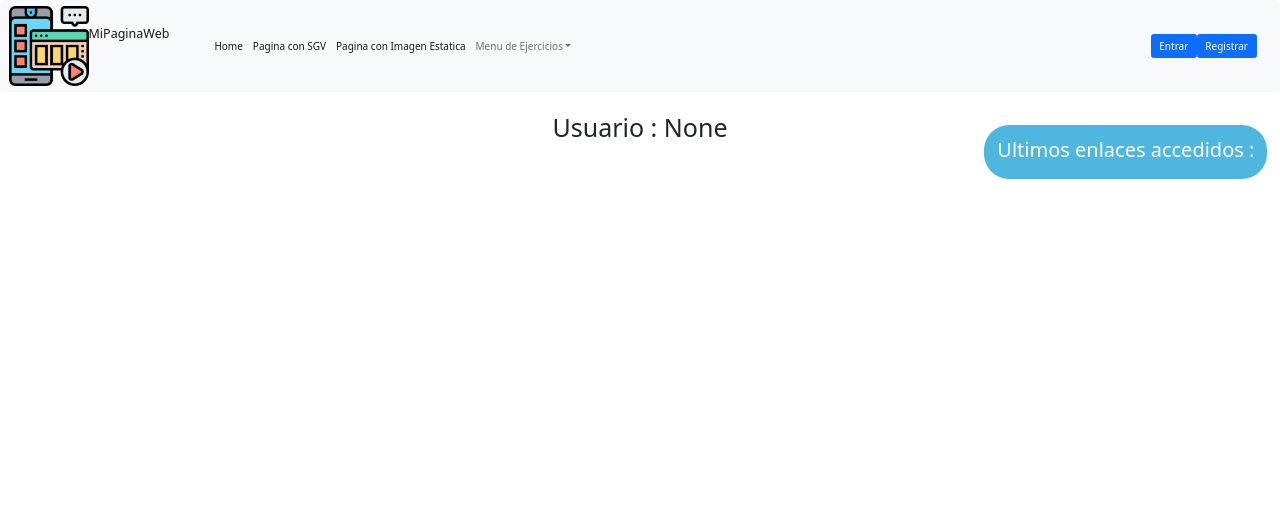
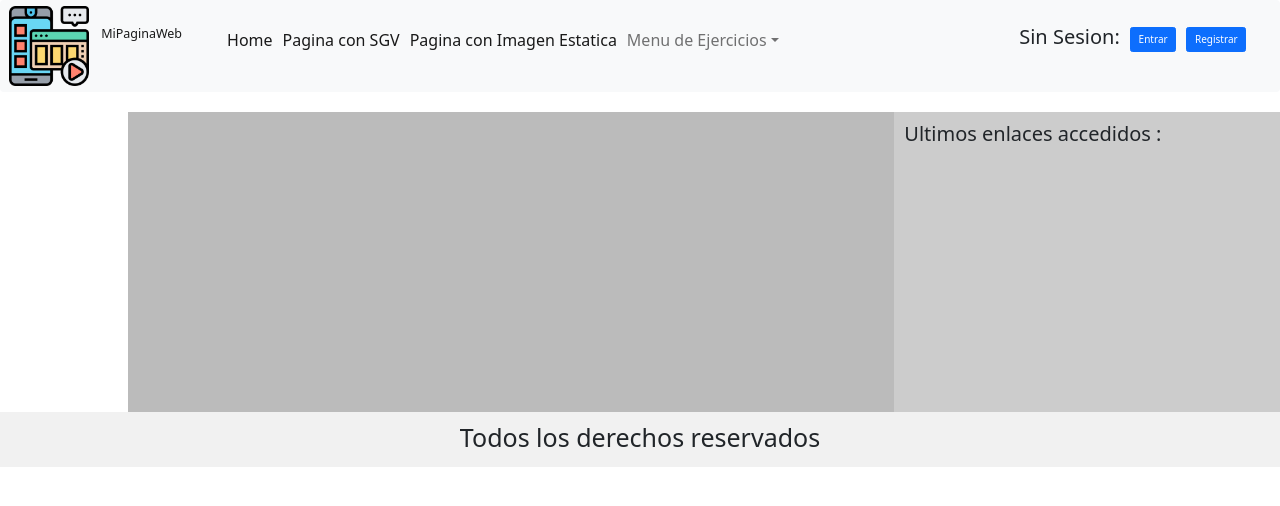
Before and after one commit to eyehalcon97/DAI, a Flask app: page / in a window 1280 px wide. Shown: the top 506 px of the page. Run offline with Flask 2, Linux system fonts and the light colour scheme; parts of the project's set-up code (start-up, migrations or seed data) failed here and were passed over; some libraries are stand-ins or nearby versions.

Commit message:
finalizando css

```diff
--- a/practica2/app/app.py
+++ b/practica2/app/app.py
@@ -15,7 +15,7 @@ app.secret_key = "vjepmewawfew"
 def index():
     nombre = request.cookies.get('nombre')
     pagina = 'Home'
-    link = '/'
+    link = 'index'
     visitado = leerhistorial()
 
     return enviarcookie(render_template('index.html',nombre=nombre,visitado=visitado),None,pagina,link)
@@ -24,22 +24,24 @@ def index():
 @app.errorhandler(404)
 def page_not_found(error):
     nombre = request.cookies.get('nombre')
+    visitado = leerhistorial()
     solucion = 'Pagina no encontrada, por favor, verifique el enlace'
-    #visitado = ultimavisita('error','','','')
-    return render_template('index.html',solucion=solucion,nombre=nombre)
+    return render_template('index.html',solucion=solucion,nombre=nombre,visitado=visitado)
 
 # Pagina estatica con imagen
 @app.route('/estatica')
 def gato():
     nombre = request.cookies.get('nombre')
-    #visitado = ultimavisita('estatica','gato','')
-    foto = '/static/images/gato.jpg alt="Gato"'
-    return render_template('gato.html',foto=foto,nombre=nombre)
+    pagina = 'Imagen Estatica'
+    link = 'gato'
+    visitado = leerhistorial()
+    foto = '/static/images/gato.jpg alt="Gato" '
+    return enviarcookie(render_template('gato.html',foto=foto,nombre=nombre,visitado=visitado),None,pagina,link)
 
 @app.route('/entrar' , methods=['GET', 'POST'] )
 def entrar():
     nombre = request.cookies.get('nombre')
-    #visitado = ultimavisita('entrar','entrar','')
+    visitado = leerhistorial()
     if request.method == 'POST':
         nombre = request.form['nombre']
         pws = request.form['pws']
@@ -47,51 +49,49 @@ def entrar():
         if pws == model.leerbd(nombre):
             solucion = 'Bienvenido : ' + str(nombre)
 
-
-            return enviarcookie(render_template('index.html',solucion=solucion,nombre=nombre),nombre)
+            return enviarcookie(render_template('index.html',solucion=solucion,nombre=nombre,visitado=visitado),nombre)
         else:
             if model.exiteuser(nombre):
                 solucion = 'La contraseña es incorrecta'
-                return enviarcookie( render_template('entrar.html',solucion=solucion))
+                return render_template('entrar.html',solucion=solucion,visitado=visitado)
             else:
                 solucion = 'El usuario no existe'
-                return enviarcookie(render_template('entrar.html',solucion=solucion))
+                return render_template('entrar.html',solucion=solucion,visitado=visitado)
 
     else:
         if nombre == None:
-            return enviarcookie(render_template('entrar.html'),'')
+            return render_template('entrar.html',visitado=visitado)
         else:
             solucion = 'El usuario ya esta logueado '
-            return enviarcookie(render_template('index.html',solucion=solucion,nombre=nombre))
+            return render_template('index.html',solucion=solucion,nombre=nombre,visitado=visitado)
 
 @app.route('/registrar' , methods=['GET', 'POST'] )
 def registrar():
     nombre = request.cookies.get('nombre')
-    #visitado = ultimavisita('registrar','registrar','')
+    visitado = leerhistorial()
     if request.method == 'POST':
         nombre = request.form['nombre']
         psw = request.form['pws']
 
         if model.exiteuser(nombre):
             solucion = 'El usuario ya existe, Introduce un nuevo nombre de Usuario :'
-            return render_template('registrar.html',solucion=solucion)
+            return render_template('registrar.html',solucion=solucion,visitado=visitado)
         else:
             if model.nuevousuario(nombre,psw):
                 solucion = ' Se ha creado el usuario : ' + str(nombre)
-                resp = make_response(render_template('index.html',solucion=solucion,nombre=nombre))
-                resp.set_cookie('nombre',nombre)
-                return resp
+                return enviarcookie(make_response(render_template('index.html',solucion=solucion,nombre=nombre,visitado=visitado),nombre))
     else:
         if nombre == None:
             solucion = 'Registro de nuevo usuario : '
-            return render_template('registrar.html',solucion=solucion)
+            return render_template('registrar.html',solucion=solucion,visitado=visitado)
         else :
             solucion = 'El usuario ya esta logueado '
-            return render_template('index.html',solucion=solucion,nombre=nombre)
+            return render_template('index.html',solucion=solucion,nombre=nombre,visitado=visitado)
 
 @app.route('/modificar' , methods=['GET', 'POST'] )
 def modificar():
     nombre = request.cookies.get('nombre')
+    visitado = leerhistorial()
     password = model.leerbd(nombre)
     if request.method == 'POST':
         nombrenuevo = request.form['nombre']
@@ -99,26 +99,26 @@ def modificar():
 
         if nombre != nombrenuevo and model.exiteuser(nombrenuevo):
             solucion = 'El usuario ya existe, Introduce otro nombre de Usuario : '
-            return enviarcookie(render_template('modificar.html',solucion=solucion))
+            return render_template('modificar.html',solucion=solucion,visitado=visitado)
         else:
             if model.modificar(nombre,nombrenuevo,psw):
                 nombre = nombrenuevo
                 solucion = ' Se han modificado los datos del usuario : ' + str(nombre)
-                #resp = make_response(render_template('index.html',solucion=solucion,nombre=nombre))
-                #resp.set_cookie('nombre',nombre)
-                return enviarcookie(render_template('index.html',solucion=solucion,nombre=nombre),nombre)
+                return enviarcookie(render_template('index.html',solucion=solucion,nombre=nombre,visitado=visitado),nombre)
     else:
         if nombre == None:
             solucion = 'No ha iniciado Sesion'
-            return enviarcookie(render_template('modificar.html',solucion=solucion))
+            return render_template('modificar.html',solucion=solucion,visitado=visitado)
         else :
             solucion = 'Modifique el Usuario '
-            return enviarcookie(render_template('modificar.html',solucion=solucion,nombre=nombre,psw=password),nombre)
+            return render_template('modificar.html',solucion=solucion,nombre=nombre,psw=password,visitado=visitado)
 
 @app.route('/pedirdatos/<cadena>' , methods=['GET', 'POST'] )
 def pedirdatos(cadena):
     nombre = request.cookies.get('nombre')
-    #visitado = ultimavisita('pedirdatos','pedirdatos',cadena)
+    pagina = 'Pedir datos de : ' + str(cadena)
+    link = 'pedirdatos'
+    visitado = leerhistorial()
     if request.method == 'POST':
         datos = request.form['datos']
         if cadena == 'ordenacion':
@@ -131,14 +131,16 @@ def pedirdatos(cadena):
             return valido(datos)
 
     else:
-        return render_template('pedirdatos.html',cadena=cadena,nombre=nombre)
+        return enviarcookie(render_template('pedirdatos.html',cadena=cadena,nombre=nombre,visitado=visitado),None,pagina,link,cadena)
 
 
 # Pagina con dibujos aleatorios
 @app.route('/sgv')
 def sgv():
     nombre = request.cookies.get('nombre')
-    #visitado = ultimavisita('sgv','sgv','')
+    pagina = 'Pagina con SGV'
+    link = 'sgv'
+    visitado = leerhistorial()
     colores= ['red','green','blue', 'yellow','black']
     rectangulox = random.randint(0,500)
     rectanguloy = random.randint(0,500)
@@ -148,13 +150,15 @@ def sgv():
     elipsex = random.randint(0,500)
     elipsey = random.randint(0,500)
     elipsecol = random.choice(colores)
-    return render_template('sgv.html',recposx=recposx, recposy=recposy,rectangulox=rectangulox,rectanguloy=rectanguloy,rectangulocol=rectangulocol,elipsex=elipsex,elipsey=elipsey,elipsecol=elipsecol,nombre=nombre)
+    return enviarcookie(render_template('sgv.html',recposx=recposx, recposy=recposy,rectangulox=rectangulox,rectanguloy=rectanguloy,rectangulocol=rectangulocol,elipsex=elipsex,elipsey=elipsey,elipsecol=elipsecol,nombre=nombre,visitado=visitado),None,pagina,link)
 
 # Pagina que ordena los numeros
 @app.route('/ordena/<cadena>')
 def burbuja(cadena):
     nombre = request.cookies.get('nombre')
-    #visitado = ultimavisita('ordena','burbuja',cadena)
+    pagina = 'Ordena : ' + str(cadena)
+    link = 'burbuja'
+    visitado = leerhistorial()
     numeros= cadena.split(',')
     for numPasada in range(len(numeros)-1,0,-1):
         for i in range(numPasada):
@@ -165,13 +169,15 @@ def burbuja(cadena):
 
 
     solucion = 'La lista ordenada es : ' + str(numeros)
-    return render_template('index.html',solucion=solucion,nombre=nombre)
+    return enviarcookie(render_template('index.html',solucion=solucion,nombre=nombre,visitado=visitado),None,pagina,link,cadena)
 
 # Pagina de criba de Eratostenes
 @app.route('/criba/<cadena>')
 def criba(cadena):
     nombre = request.cookies.get('nombre')
-    #visitado = ultimavisita('criba','criba',cadena)
+    pagina = 'Criba : ' + str(cadena)
+    link = 'criba'
+    visitado = leerhistorial()
     lista = list(range(2,int(cadena)))
     for x in lista:
         for y in lista:
@@ -179,23 +185,28 @@ def criba(cadena):
                 lista.remove(y)
     lista.insert(0,2)
     solucion = 'Los numeros primos menores de : ' + cadena + ' son ' + str(lista)
-    return render_template('index.html',solucion=solucion,nombre=nombre)
+    return enviarcookie(render_template('index.html',solucion=solucion,nombre=nombre,visitado=visitado),None,pagina,link,cadena)
 
 # Pagina de Fibonacci
 @app.route('/fibonacci/<cadena>')
 def fibonacci(cadena):
     nombre = request.cookies.get('nombre')
-    #visitado = ultimavisita('fibonacci','fibonacci',cadena)
+    pagina = 'fibbonacci : ' + str(cadena)
+    link = 'fibonacci'
+    visitado = leerhistorial()
     resultado = [ 0 , 1]
     for i in range(1,int(cadena)):
         resultado.append(resultado[i] + resultado[i-1])
     solucion = 'El numero ' + cadena + ' en la sucesion fibonacci es :' + str(resultado[int(cadena)])
-    return render_template('index.html',solucion=solucion,nombre=nombre)
+    return enviarcookie(render_template('index.html',solucion=solucion,nombre=nombre,visitado=visitado),None,pagina,link,cadena)
 
 # Pagina que indica si la cadena generada es valida
 @app.route('/cadena')
 def cadena():
     nombre = request.cookies.get('nombre')
+    pagina = 'Cadena'
+    link = 'cadena'
+    visitado = leerhistorial()
     #visitado = ultimavisita('cadena','cadena','')
     tamano = random.randint(2,10)
     resultado = []
@@ -221,36 +232,45 @@ def cadena():
     else:
         solucion ='La cadena generada es ' + str(resultado) + ' y es invalida'
 
-    return render_template('index.html',solucion=solucion,nombre=nombre)
+    return enviarcookie(render_template('index.html',solucion=solucion,nombre=nombre,visitado=visitado),None,pagina,link)
 
 # Pagina que indica si se ha indroducido un correo, un nombre, o una tarjeta valida
 @app.route('/validacion/<cadena>')
 def valido(cadena):
     nombre = request.cookies.get('nombre')
-    #visitado = ultimavisita('validacion','valido',cadena)
+    pagina = 'Validacion de : ' + str(cadena)
+    link = 'valido'
+    visitado = leerhistorial()
     if re.search('.+@\w+\.\w+', cadena):
         solucion = 'La cadena introducida es un correo'
     elif re.search('\d{4}-|\s\d{4}-|\s\d{4}-|\s\d{4}', cadena):
         solucion = 'La cadena introducida es una tarjeta valida'
     elif re.search('\w+\s\w', cadena):
-        solucion = f'La cadena introducida es un nombre'
+        solucion = 'La cadena introducida es un nombre'
     else :
-        solucion = f'la cadena introducida no corresponde a un correo,tarjeta valida o nombre'
+        solucion = 'la cadena introducida no corresponde a un correo,tarjeta valida o nombre'
 
-    return render_template('index.html',solucion=solucion,nombre=nombre)
+    return enviarcookie(render_template('index.html',solucion=solucion,nombre=nombre,visitado=visitado),None,pagina,link,cadena)
 
 @app.route('/salir')
 def salir():
-    resp = make_response(render_template('index.html'))
-    resp.set_cookie('nombre', expires=0)
-    return resp
+    visitado = leerhistorial()
+    solucion = 'Se ha salido de la sesion'
+
+    return enviarcookie(render_template('index.html',solucion=solucion,visitado=visitado),0)
 
 def enviarcookie(respuesta,user=None,nombrepag=None,link=None,datos=None):
     resp = make_response(respuesta)
     if user != None:
-        resp.set_cookie('nombre',user)
+        if user == 0:
+            resp.set_cookie('nombre',expires=0)
+        else:
+            resp.set_cookie('nombre',user)
     if nombrepag != None and link != None:
-        clave = str(nombrepag) + ',' + str(link) + ',' + str(datos)
+        if(datos != None):
+            clave = str(nombrepag) + '/' + str(link) + '/' + str(datos)
+        else:
+            clave = str(nombrepag) + '/' + str(link)
         cookie0 = request.cookies.get('visitado0')
         cookie1 = request.cookies.get('visitado1')
         cookie2 = request.cookies.get('visitado2')
@@ -272,15 +292,24 @@ def leerhistorial():
     cookie1 = request.cookies.get('visitado1')
     cookie2 = request.cookies.get('visitado2')
     if cookie0 != None:
-        cadena = cookie0.split(',')
-        cookie = {'nombre':cadena[0],'link':cadena[1],'dato':cadena[2]}
+        cadena = cookie0.split('/')
+        if len(cadena) == 3:
+            cookie = {'nombre':cadena[0],'link':cadena[1],'dato':cadena[2]}
+        else:
+            cookie = {'nombre':cadena[0],'link':cadena[1]}
         resp.append(cookie)
         if cookie1 != None:
-            cadena = cookie1.split(',')
-            cookie = {'nombre':cadena[0],'link':cadena[1],'dato':cadena[2]}
+            cadena = cookie1.split('/')
+            if len(cadena) == 3:
+                cookie = {'nombre':cadena[0],'link':cadena[1],'dato':cadena[2]}
+            else:
+                cookie = {'nombre':cadena[0],'link':cadena[1]}
             resp.append(cookie)
             if cookie2 != None:
-                cadena = cookie2.split(',')
-                cookie = {'nombre':cadena[0],'link':cadena[1],'dato':cadena[2]}
+                cadena = cookie2.split('/')
+                if len(cadena) == 3:
+                    cookie = {'nombre':cadena[0],'link':cadena[1],'dato':cadena[2]}
+                else:
+                    cookie = {'nombre':cadena[0],'link':cadena[1]}
                 resp.append(cookie)
     return resp
--- a/practica2/app/static/css/main.css
+++ b/practica2/app/static/css/main.css
@@ -1,16 +1,63 @@
 
-aside{
+#usuario{
+    margin-right: 1%;
+
+}
 
 
-    border-radius: 25px;
-    float:right;
-    background-color: rgb(78, 182, 223);
-    color: white;
-    overflow: hidden;
-    margin-top: 1%;
-    margin-right: 1%;
-    padding: 1%;
+#navbarSupportedContent{
+    font-size: medium;
+    margin-bottom: 1%;
+}
+#ejercicio{
+    font-size: medium;
+}
 
+* {
+  box-sizing: border-box;
+}
 
+@media (max-width: 600px) {
+    .row {
+      -webkit-flex-direction: column;
+      flex-direction: column;
+    }
+  }
 
+/* Container for flexboxes */
+.row {
+    display: -webkit-flex;
+    display: flex;
+    margin-left: 10%;
+  }
+.row img{
+    width: 20%;
+    height: auto;
 }
+
+  /* Create three unequal columns that sits next to each other */
+  .column {
+    padding: 10px;
+    height: 300px; /* Should be removed. Only for demonstration */
+  }
+
+  /* Left and right column */
+  .column.side {
+     -webkit-flex: 1;
+     -ms-flex: 1;
+     flex: 1;
+  }
+
+  /* Middle column */
+  .column.middle {
+    -webkit-flex: 2;
+    -ms-flex: 2;
+    flex: 2;
+  }
+
+  /* Style the footer */
+  .footer {
+    background-color: #f1f1f1;
+    padding: 10px;
+    text-align: center;
+  }
--- a/practica2/app/templates/base.html
+++ b/practica2/app/templates/base.html
@@ -12,7 +12,7 @@
 
     <nav class="navbar navbar-expand-lg navbar-light bg-light ">
         <div class="container-fluid">
-          <img src = "/static/images/icono.png"width="80" height="80" alt="Gato" />
+          <img src = "/static/images/icono.png"width="80" height="80" alt="Mi pagina" id="usuario" />
           <a class="navbar-brand" href="{{ url_for('index') }}">MiPaginaWeb</a>
           <button class="navbar-toggler" type="button" data-bs-toggle="collapse" data-bs-target="#navbarSupportedContent" aria-controls="navbarSupportedContent" aria-expanded="false" aria-label="Toggle navigation">
             <span class="navbar-toggler-icon"></span>
@@ -31,26 +31,32 @@
               <li class="nav-item dropdown">
                 <a class="nav-link dropdown-toggle" href="#" id="navbarDropdown" role="button" data-bs-toggle="dropdown" aria-expanded="false">Menu de Ejercicios</a>
                 <ul class="dropdown-menu" aria-labelledby="navbarDropdown">
-                  <li><a class="dropdown-item" href="{{ url_for('pedirdatos' ,cadena='ordenacion') }}">Ejercicio2</a></li>
-                  <li><a class="dropdown-item" href="{{ url_for('pedirdatos' ,cadena='criba') }}">Ejercicio3</a></li>
-                  <li><a class="dropdown-item" href="{{ url_for('pedirdatos' ,cadena='fibonacci') }}">Ejercicio4</a></li>
-                  <li><a class="dropdown-item" href="{{ url_for('cadena') }}">Ejercicio5</a></li>
-                  <li><a class="dropdown-item" href="{{ url_for('pedirdatos',cadena='cadena') }}">Ejercicio6</a></li>
+                  <li><a id="ejercicio" class="dropdown-item" href="{{ url_for('pedirdatos' ,cadena='ordenacion') }}">Ejercicio2</a></li>
+                  <li><a id="ejercicio" class="dropdown-item" href="{{ url_for('pedirdatos' ,cadena='criba') }}">Ejercicio3</a></li>
+                  <li><a id="ejercicio" class="dropdown-item" href="{{ url_for('pedirdatos' ,cadena='fibonacci') }}">Ejercicio4</a></li>
+                  <li><a id="ejercicio" class="dropdown-item" href="{{ url_for('cadena') }}">Ejercicio5</a></li>
+                  <li><a id="ejercicio" class="dropdown-item" href="{{ url_for('pedirdatos',cadena='cadena') }}">Ejercicio6</a></li>
                 </ul>
               </li>
             </ul>
             {% if nombre %}
-            <form class="d-flex" action="{{ url_for('salir')}}">
+            <div id="usuario">
+              <h2>{{nombre}}</h2>
+            </div>
+            <form id="usuario" class="d-flex" action="{{ url_for('salir')}}">
               <button class="btn btn-primary" type="submit">Salir</button>
             </form>
-            <form class="d-flex" action="{{ url_for('modificar')}}">
+            <form id="usuario" class="d-flex" action="{{ url_for('modificar')}}">
               <button class="btn btn-primary" type="submit">Modificar</button>
             </form>
             {% else %}
-            <form class="d-flex" action="{{ url_for('entrar')}}">
+            <div id="usuario">
+            <h2>Sin Sesion:</h2>
+            </div>
+            <form id="usuario" class="d-flex" action="{{ url_for('entrar')}}">
               <button class="btn btn-primary" type="submit">Entrar</button>
             </form>
-            <form class="d-flex" action="{{ url_for('registrar')}}">
+            <form id="usuario" class="d-flex" action="{{ url_for('registrar')}}">
               <button class="btn btn-primary" type="submit">Registrar</button>
             </form>
             {% endif %}
@@ -63,26 +69,30 @@
   </head>
 
   <body>
-    <div class="position-relative">
 
-      <div class="position-absolute top-0 start-50 translate-middle-x">
-        <h1>Usuario : {{nombre}}</h1>
-        {% block content %}{% endblock %}
-      </div>
+<div class="row">
+  <div class="column middle" style="background-color:#bbb;">  {% block content %}{% endblock %}
+  </div>
+  <div class="column side" style="background-color:#ccc;"><h2>Ultimos enlaces accedidos :</h2>
+    <ul class="navbar-nav me-auto mb-2 mb-lg-0">
+      {% for i in visitado %}
+        {% if i.dato  %}
+          <a id="visita" class="navbar-brand" aria-current="page" href="{{ url_for(i.link,cadena = i.dato) }}"><h1>{{i.nombre}}</h1></a>
+         {% else %}
+            <a id="visita" class="navbar-brand" aria-current="page" href="{{ url_for(i.link) }}"><h1>{{i.nombre}}</h1></a>
+         {% endif %}
+      {% endfor %}
+    </ul></div>
+</div>
 
-    </div>
+<div class="footer">
+  <h1>Todos los derechos reservados</h1>
+</div>
 
 
 
 
   </body>
-  <aside>
-    <h2>Ultimos enlaces accedidos :</h2>
-    <ul class="navbar-nav me-auto mb-2 mb-lg-0">
-      {% for i in visitado %}
-      <h1>{{i.nombre}}</h1>
-      {% endfor %}
-    </ul>
-  </aside>
+
 
 </html>
--- a/practica2/app/templates/gato.html
+++ b/practica2/app/templates/gato.html
@@ -7,5 +7,4 @@
     <h1>Pagina con imagen estatica</h1>
 
     <img src = {{foto}} />
-
 {% endblock %}
```
